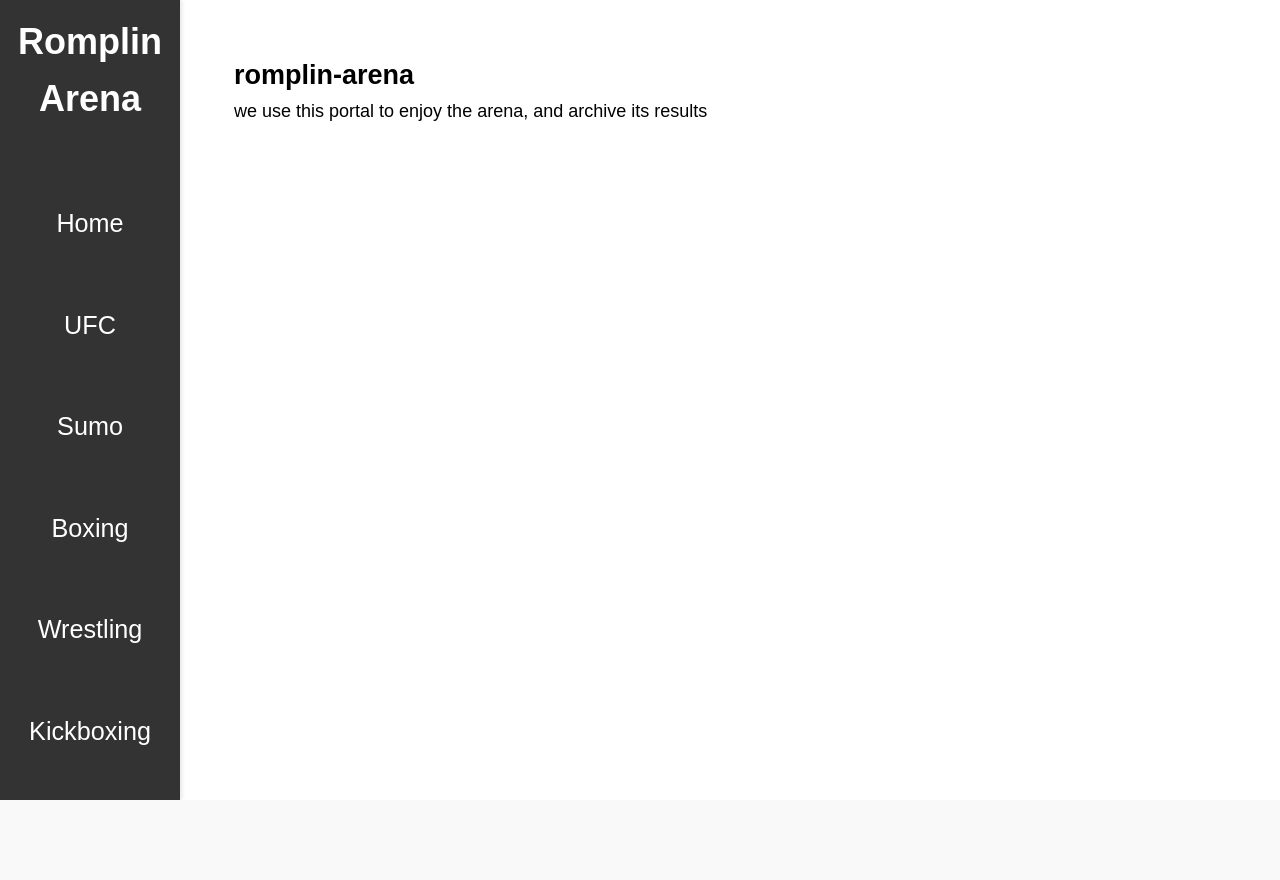
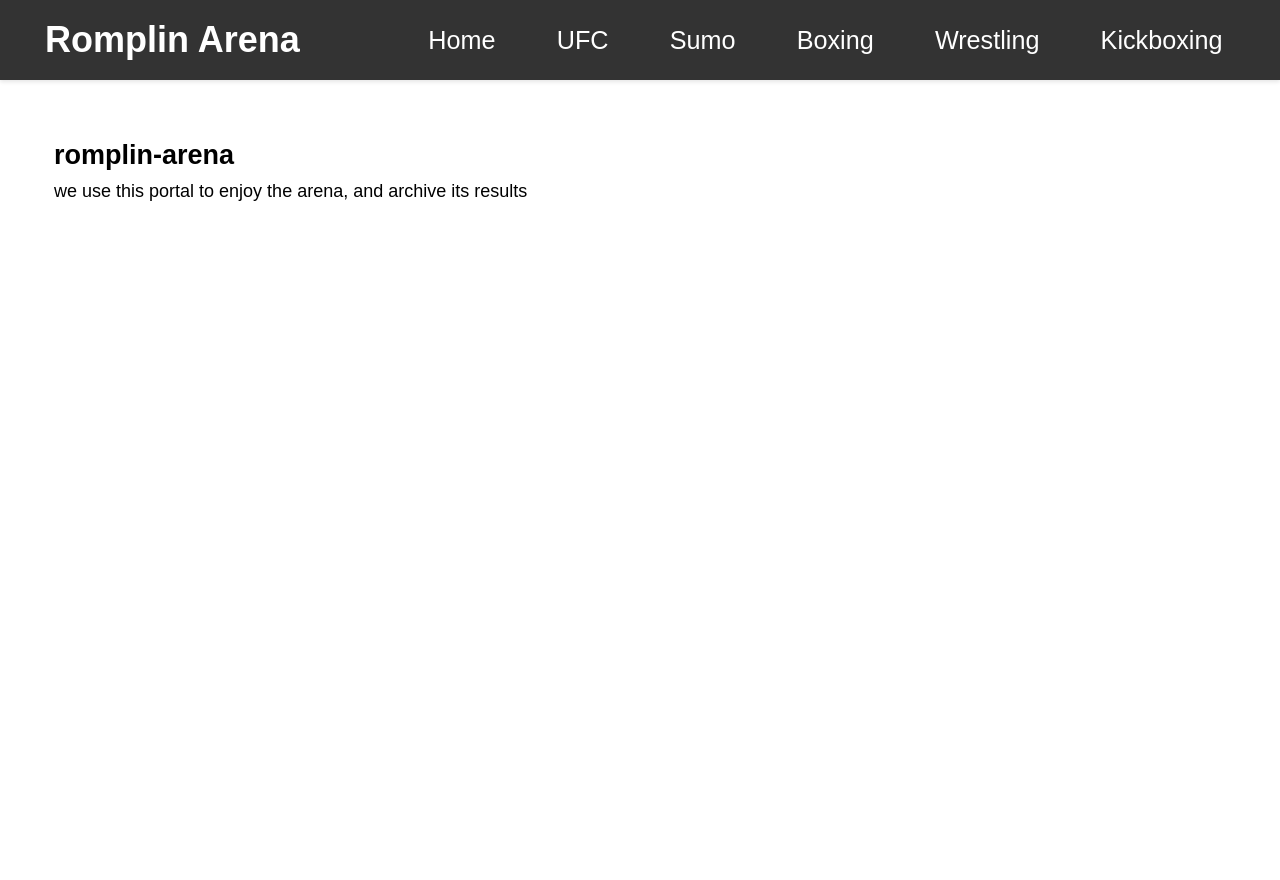
Before and after one commit to romplin/romplin-arena, a Django app: page / in a window 1280 px wide. Before the commit the page ends 800 px from the top, so only its background shows below. Run offline with Django 5.2, Linux system fonts and the light colour scheme.

Commit message:
horizmaybework

```diff
--- a/romplinarena/templates/base.html
+++ b/romplinarena/templates/base.html
@@ -7,6 +7,7 @@
     <title>{% block title %}romplin arena{% endblock %}</title>
     <link href="{% static 'css/style.css' %}" rel="stylesheet">
     <style>
+
 * {
     margin: 0;
     padding: 0;
@@ -21,26 +22,31 @@
     font-family: Arial, Helvetica, sans-serif;
     line-height: 1.6;
     display: flex;
+    flex-direction: column;
     font-size: 1.2rem;
 }
 
-        /* Vertical Navbar */
+/* Horizontal Navbar */
 .navbar {
     background-color: #333;
-            width: 180px;
-            height: 100vh;
+    width: 100%;
+    height: 80px;
     position: fixed;
+    top: 0;
     left: 0;
-            top: 0;
-            padding: 2rem 0;
-            box-shadow: 2px 0 4px rgba(0,0,0,0.1);
+    padding: 0 2rem;
+    box-shadow: 0 2px 4px rgba(0,0,0,0.1);
+    z-index: 1000;
 }
 
 .nav-container {
     display: flex;
-            flex-direction: column;
+    flex-direction: row;
     align-items: center;
-            gap: 2.5rem;
+    justify-content: space-between;
+    height: 100%;
+    max-width: 1400px;
+    margin: 0 auto;
 }
 
 .logo {
@@ -54,19 +60,22 @@
 
 .nav-links {
     display: flex;
-            flex-direction: column;
-            width: 100%;
+    flex-direction: row;
     gap: 1rem;
+    height: 100%;
+    align-items: center;
 }
 
 .nav-links a {
     color: white;
     text-decoration: none;
-            padding: 1.2rem;
+    padding: 0.8rem 1.2rem;
     transition: all 0.3s ease;
     text-align: center;
-            width: 100%;
     font-size: 1.4rem;
+    height: 100%;
+    display: flex;
+    align-items: center;
 }
 
 .nav-links a:hover {
@@ -75,7 +84,7 @@
 }
 
 .main-content {
-            margin-left: 180px;
+    margin-top: 80px;
     flex: 1;
     min-height: 100vh;
 }
@@ -101,13 +110,26 @@
 
 @media (max-width: 768px) {
     .navbar {
-                transform: translateX(-100%);
+        height: auto;
+        transform: translateY(-100%);
         transition: transform 0.3s ease;
     }
 
     .navbar.active {
-                transform: translateX(0);
+        transform: translateY(0);
+        height: 100vh;
+    }
+
+    .nav-container {
+        flex-direction: column;
+        padding: 2rem 0;
+        height: auto;
+    }
+
+    .nav-links {
+        flex-direction: column;
         width: 100%;
+        height: auto;
     }
 
     .menu-button {
@@ -125,8 +147,12 @@
     .nav-links a {
         font-size: 1.6rem;
         padding: 1.5rem;
+        width: 100%;
+        justify-content: center;
     }
 }
+
+
     </style>
 </head>
 <body>
```
Lines whose indentation alone changed are shown as unchanged.
